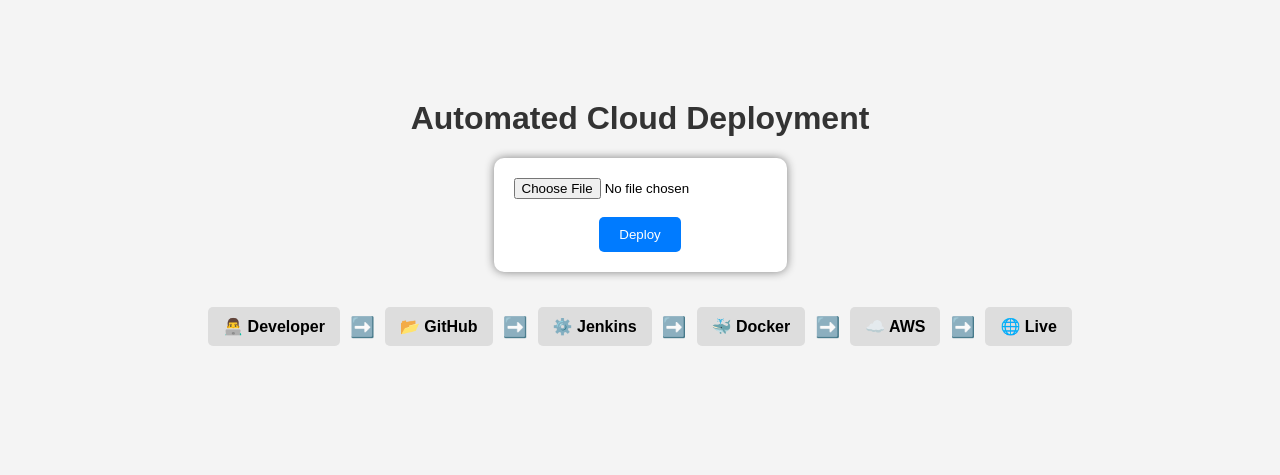
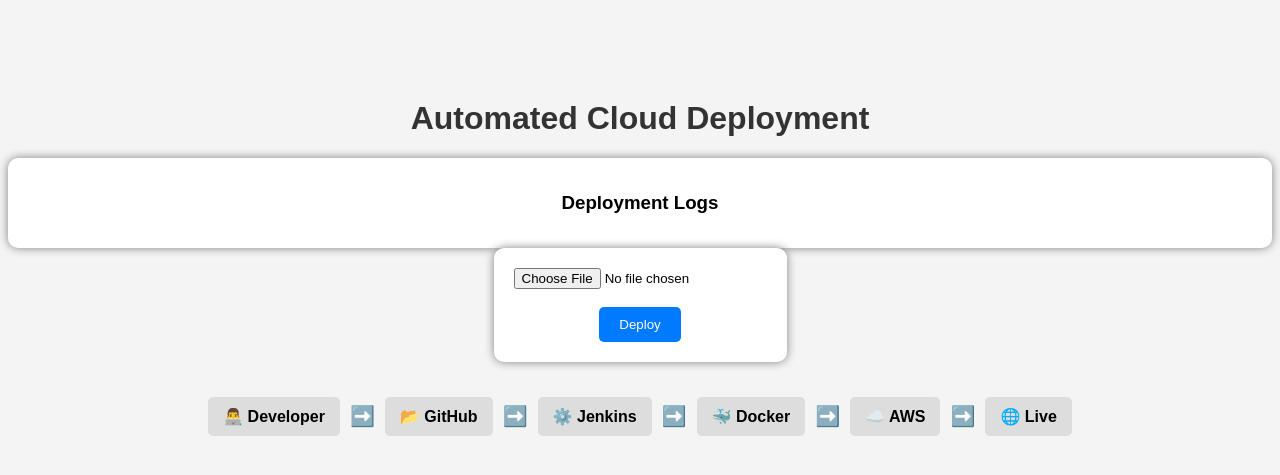
Before and after one commit to PunyaKP/cloud-deployment-system, a Flask app: page / in a window 1280 px wide. Shown: the top 475 px of the page. Run offline with Flask 3, Linux system fonts and the light colour scheme.

Commit message:
Auto deploy commit

```diff
--- a/app.py
+++ b/app.py
@@ -10,7 +10,7 @@ os.makedirs(UPLOAD_FOLDER, exist_ok=True)
 # Home page
 @app.route('/')
 def home():
-    return render_template("index.html")
+    return render_template("index.html", message="", logs="")
 
 # Deploy route
 @app.route('/deploy', methods=['POST'])
@@ -44,7 +44,11 @@ def deploy():
         print("Deploying to AWS EC2...")
         time.sleep(1)
 
-        return render_template("index.html", message="🚀 Deployment Successful! App is Live.")
+        return render_template(
+    "index.html",
+    message="🚀 Deployment Successful!",
+    logs="File uploaded...\nDocker build...\nDeployed to AWS..."
+)
 
     except Exception as e:
         return f"Error occurred: {e}"
--- a/templates/index.html
+++ b/templates/index.html
@@ -60,6 +60,14 @@
 <div style="text-align:center; margin-top:50px;">
 
     <h1> Automated Cloud Deployment</h1>
+    <p style="color: green; font-weight: bold;">
+    {{ message }}
+</p>
+
+<div style="margin-top:20px; background:#fff; padding:15px; border-radius:10px; box-shadow:0 0 10px gray;">
+    <h3>Deployment Logs</h3>
+    <pre>{{ logs }}</pre>
+</div>
 
     {% if message %}
         <p>{{ message }}</p>
```
Also changed, not shown: 1 other file.
